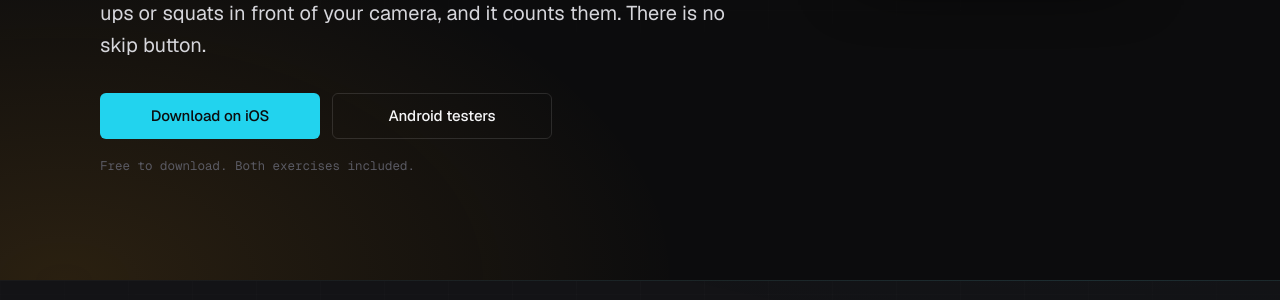
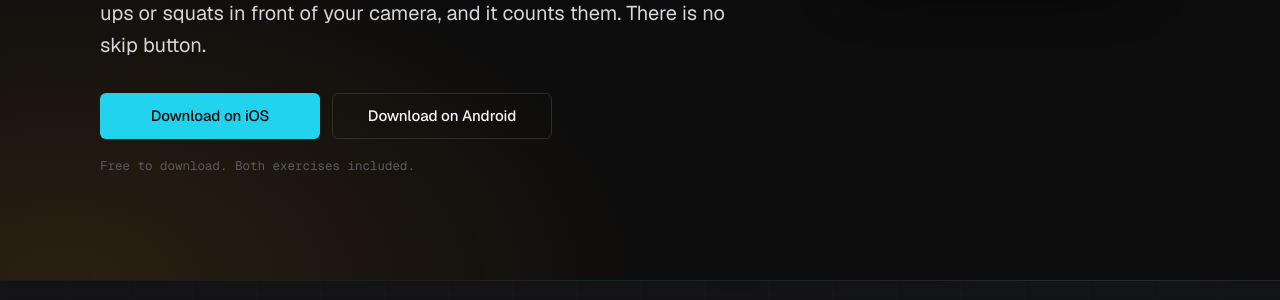
Before and after one commit to aurobindoGupta/fitToll-site, a Jekyll site: the page built from index.md, in a window 1280 px wide and 900 px high, scrolled down 476 px. Shown: the part 154-454 px from the top of the window. Built offline with Jekyll 4.4.1, drawn with Linux system fonts in a browser that asks for light colours.

Commit message:
fix(site): hero Android CTA points at the Play listing, not a tester anchor [260901-isf]
The hero button still read "Android testers" and linked to the #android
anchor on the same page — a leftover from the closed-testing era. Android went
live on Google Play on 2026-08-29; the 260829-ly2 sweep retired 13
closed-testing claims across three trees but missed this one, because it hunted
the phrase "closed testing" and this button said "testers".

It now mirrors the iOS button beside it: a direct store link with a parallel
label ("Download on iOS" / "Download on Android") instead of one CTA going to
a store and the other scrolling down the page.

A sitewide grep for "tester" now returns nothing.

Not verified locally: Jekyll is not installed on this machine. This is a
one-line href and label change in an HTML layout.

NOT DEPLOYED — holding with the index.md redeem-link change per the standing
push rule.

Refs: scrollBlocker-KMP .planning/quick/
      260901-isf-ios-3-1-1-5-1-1-iv-rejection-remediation/260901-isf-PLAN.md

Co-Authored-By: Claude Opus 5 (1M context) <noreply@anthropic.com>

```diff
--- a/_layouts/home.html
+++ b/_layouts/home.html
@@ -12,7 +12,7 @@ layout: default
         <p class="gate-lede">FitToll blocks the apps you doomscroll. To open one, you do push-ups or squats in front of your camera, and it counts them. There is no skip button.</p>
         <p class="gate-actions">
           <a class="btn btn-primary" href="https://apps.apple.com/us/app/fittoll/id6761677416">Download on iOS</a>
-          <a class="btn btn-ghost" href="#android">Android testers</a>
+          <a class="btn btn-ghost" href="https://play.google.com/store/apps/details?id=com.scrollblocker.android">Download on Android</a>
         </p>
         <p class="gate-note">Free to download. Both exercises included.</p>
       </div>
```
